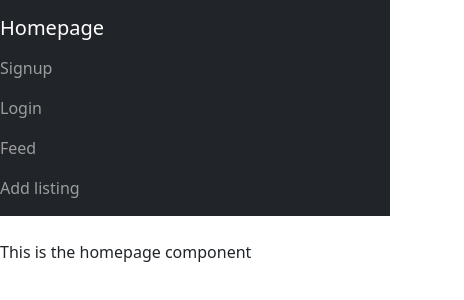
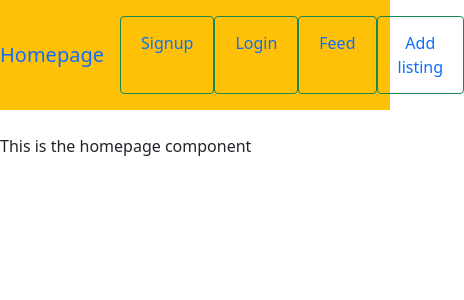
Before and after one commit to Nicola-Carroll/tech_for_good, a React (Create React App) app in the folder client/: page / in a window 390 px wide. Shown: the top 300 px of the page, 464 px wide, since content can reach past the window. Built offline with nearby package versions, Linux system fonts and the light colour scheme; no server answers.

Commit message:
Changing the layout of the navbar and giving it some responsive behaviour

```diff
--- a/client/src/components/navbar.component.js
+++ b/client/src/components/navbar.component.js
@@ -4,29 +4,29 @@ import { Link } from 'react-router-dom';
 export default class Navbar extends Component {
   render() {
     return (
-      <nav className="navbar navbar-dark bg-dark navbar-expand-lg">
+      <nav className="navbar navbar-info bg-warning navbar-expand">
         <Link to="/" className="navbar-brand">
           Homepage
         </Link>
         <div className="collpase navbar-collapse">
           <ul className="navbar-nav mr-auto">
-            <li className="navbar-item">
+            <li className="navbar-item btn btn-outline-success my-2 my-sm-0">
               <Link to="/signup" className="nav-link">
                 Signup
               </Link>
             </li>
-            <li className="navbar-item">
+            <li className="navbar-item btn btn-outline-success my-2 my-sm-0">
               <Link to="/login" className="nav-link">
                 Login
               </Link>
             </li>
-            <li>
+            <li className="navbar-item btn btn-outline-success my-2 my-sm-0">
               <Link id="feed-link" to="/feed" className="nav-link">
                 Feed
               </Link>
             </li>
-            <li className="navbar-item">
-            <Link to="/listings/new" className="nav-link">
+            <li className="navbar-item btn btn-outline-success my-2 my-sm-0">
+              <Link to="/listings/new" className="nav-link">
                 Add listing
               </Link>
             </li>
```
